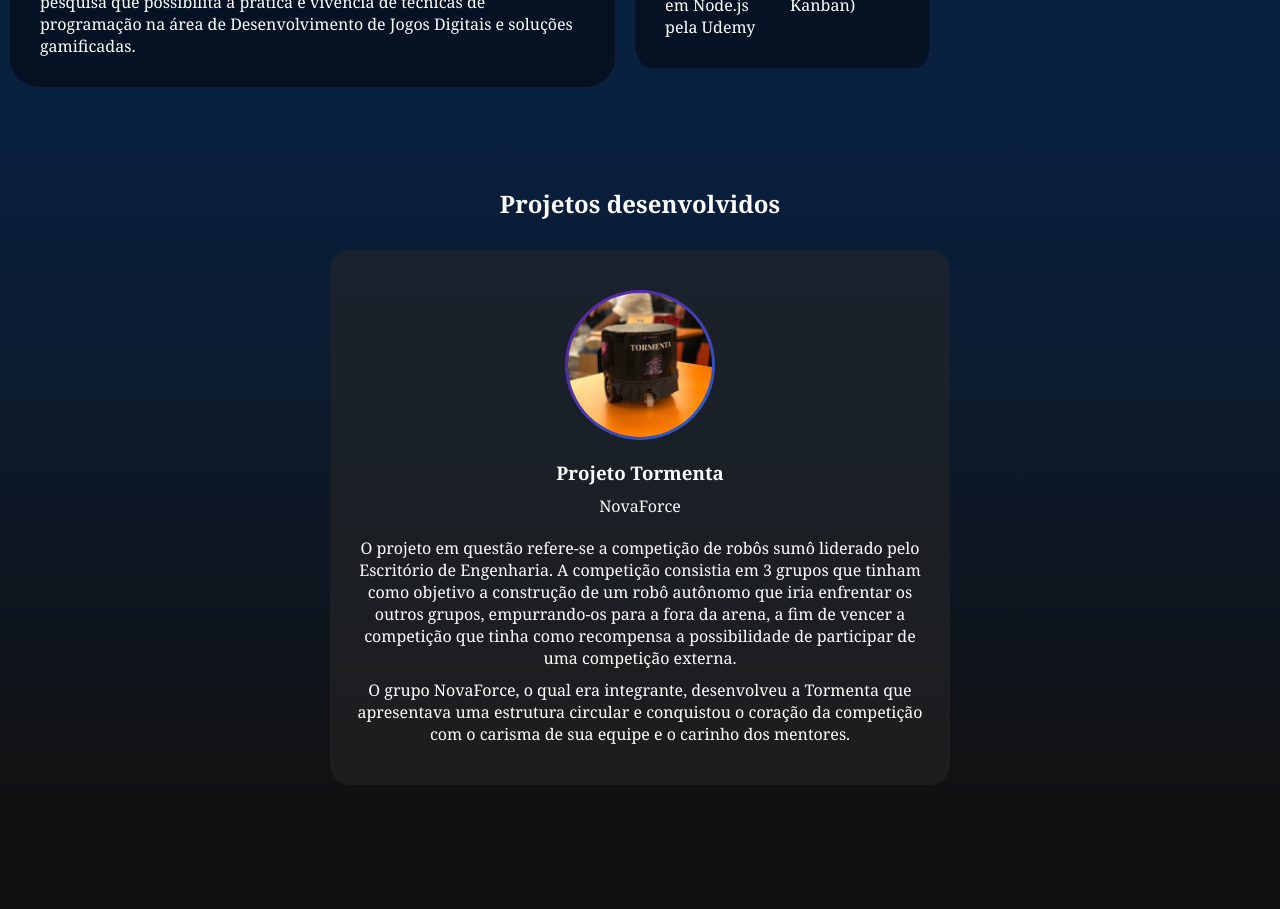
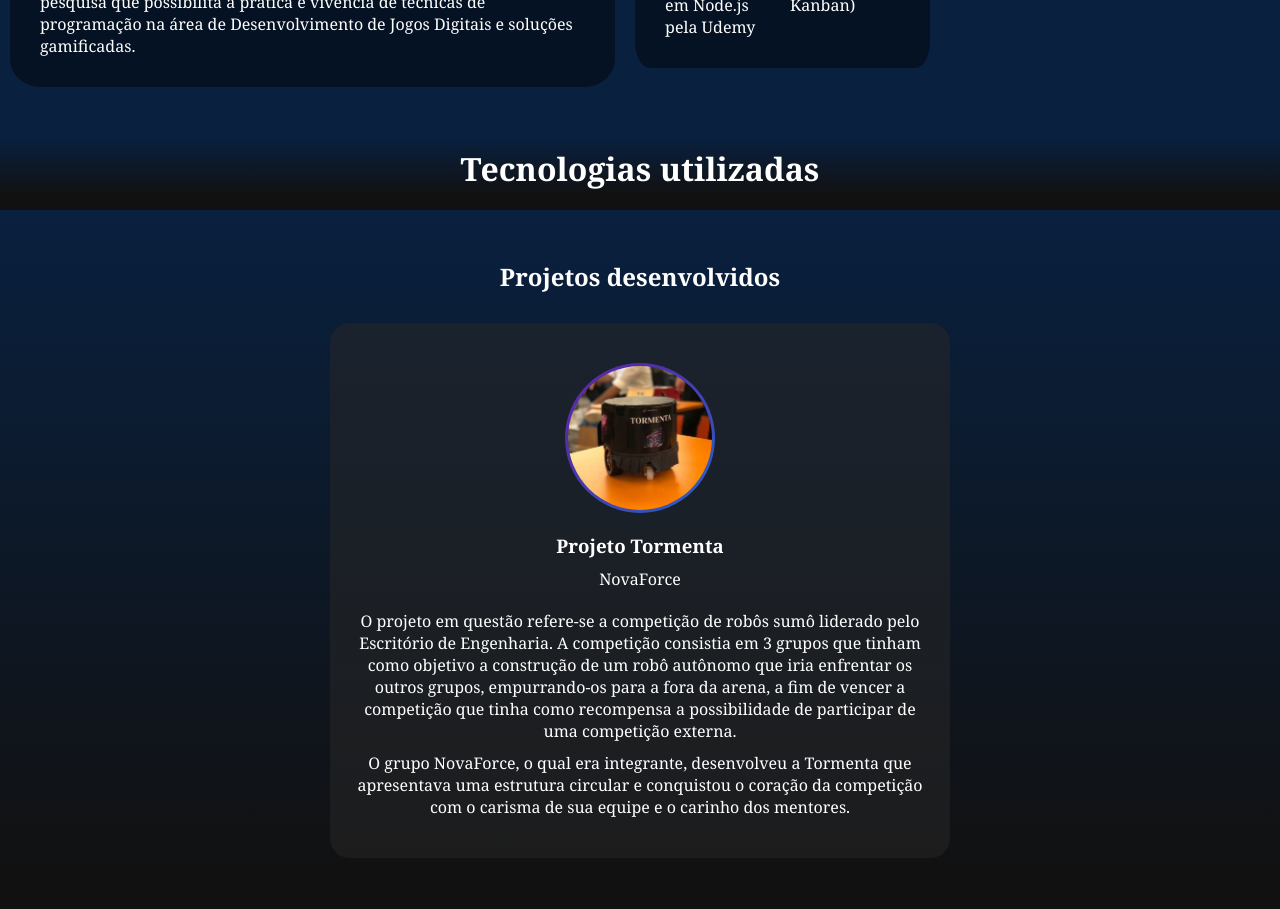
Before and after one commit to AdlerCastro/Website-Pessoal, a Next.js app in the folder website-pessoal/: page / in a window 1280 px wide. Shown: the part 1320-2229 px from the top of the page. Built offline with nearby package versions, Linux system fonts and the light colour scheme.

Commit message:
:construction: Concluindo

```diff
--- a/website-pessoal/src/app/page.tsx
+++ b/website-pessoal/src/app/page.tsx
@@ -1,12 +1,14 @@
 import Hero from "@/components/templates/Hero";
 import About from "@/components/templates/About";
 import Projects from "@/components/templates/Projects";
+import Technologies from "@/components/templates/Technologies";
 
 export default function Home() {
   return (
     <>
       <Hero/>
       <About/>
+      <Technologies />
       <Projects/>
     </>
   );
```
